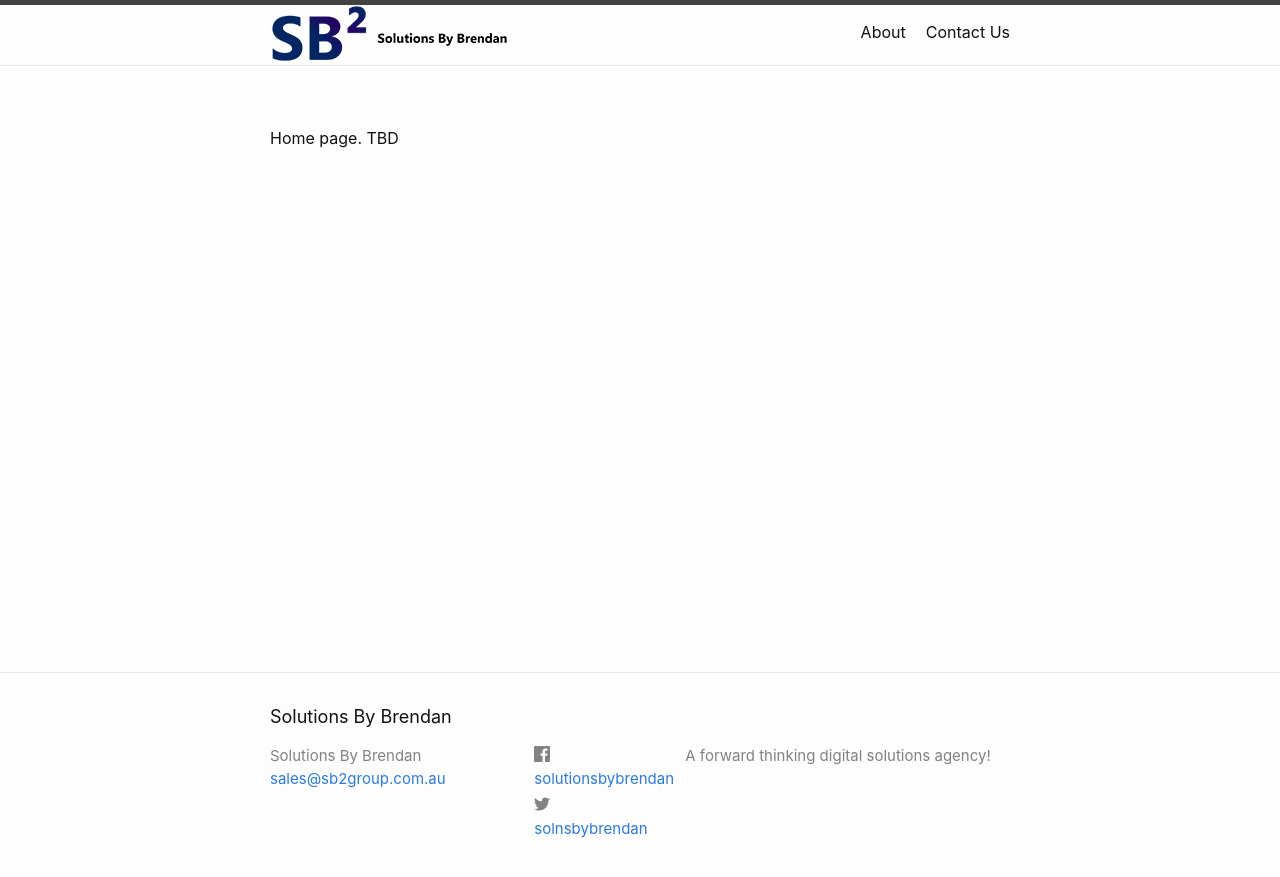
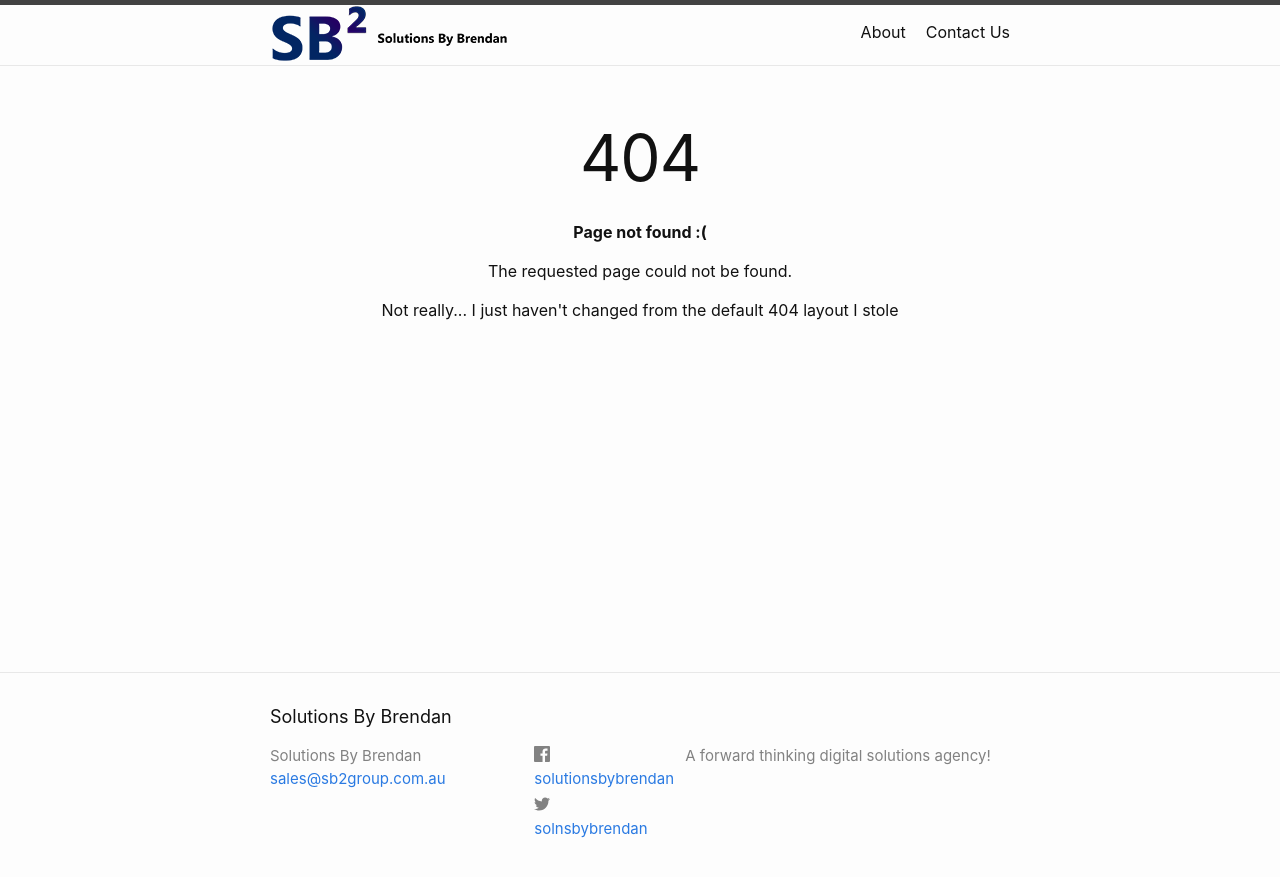
Before and after one commit to iKill101/sb2-grp, a Jekyll site: the page built from index.markdown, in a window 1280 px wide. Shown: the top 877 px of the page. Built offline with Jekyll 4.4.1, drawn with Linux system fonts in a browser that asks for light colours.

Commit message:
change front page

```diff
--- a/index.markdown
+++ b/index.markdown
@@ -5,4 +5,24 @@
 layout: page
 ---
 
-Home page. TBD
+<style type="text/css" media="screen">
+  .container {
+    margin: 10px auto;
+    max-width: 600px;
+    text-align: center;
+  }
+  h1 {
+    margin: 30px 0;
+    font-size: 4em;
+    line-height: 1;
+    letter-spacing: -1px;
+  }
+</style>
+
+<div class="container">
+  <h1>404</h1>
+
+  <p><strong>Page not found :(</strong></p>
+  <p>The requested page could not be found.</p>
+  <p>Not really... I just haven't changed from the default 404 layout I stole</p>
+</div>
```
